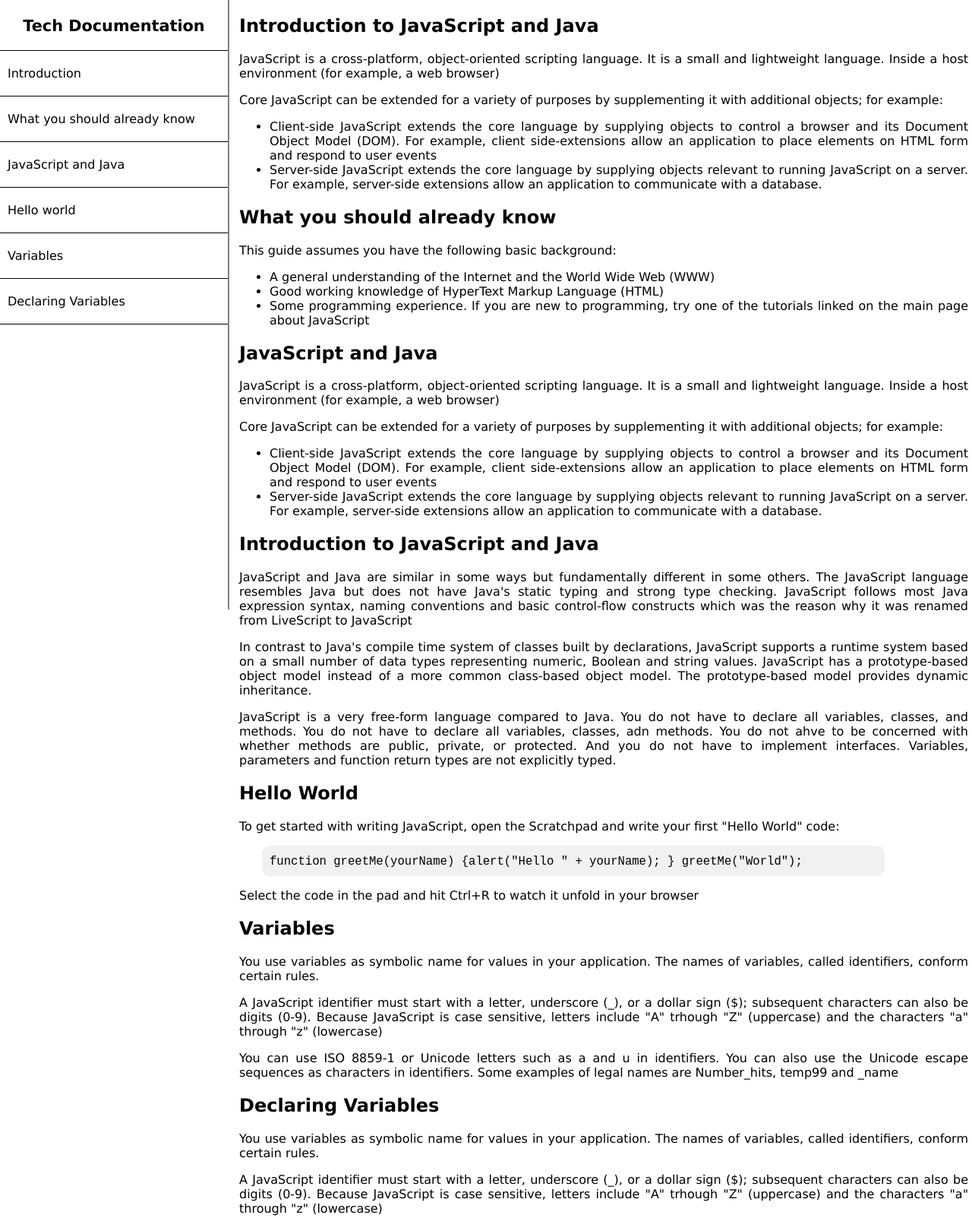
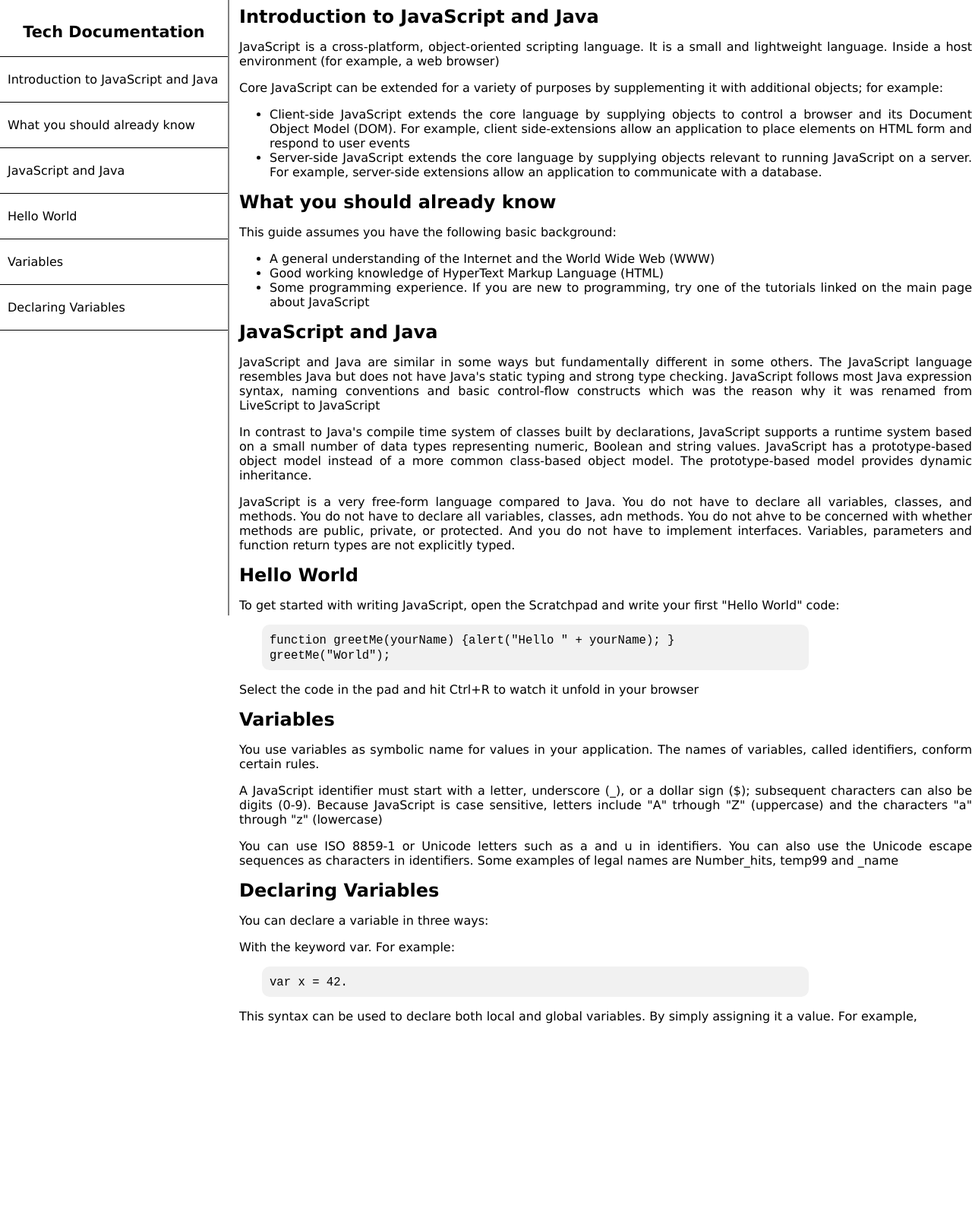
Before and after one commit to yoelalf/technical-documentation, a plain HTML site: page index.html in a window 1280 px wide. Shown: the top 1603 px of the page at 76% size. After the commit the page ends 1363 px from the top, so only its background shows below. Drawn offline with Linux system fonts and the light colour scheme.

Commit message:
changes1

```diff
--- a/index.html
+++ b/index.html
@@ -14,15 +14,21 @@
         <nav id="navbar">
             <header id="navbar-head">Tech Documentation</header>
             <ul>
-                <li><a class="nav-link" href="#intro">Introduction</a></li>
                 <li>
-                    <a class="nav-link" href="#what-you-should-know">What you should already know</a>
+                    <a class="nav-link" href="#intro">Introduction to JavaScript and Java</a>
+                </li>
+                <li>
+                    <a class="nav-link" href="#what-you-should-already-know">What you should already know</a>
                 </li>
                 <li>
                     <a class="nav-link" href="#javascript-and-java">JavaScript and Java</a>
                 </li>
-                <li><a class="nav-link" href="#hello-world">Hello world</a></li>
-                <li><a class="nav-link" href="#variables">Variables</a></li>
+                <li>
+                    <a class="nav-link" href="#hello-world">Hello World</a>
+                </li>
+                <li>
+                    <a class="nav-link" href="#variables">Variables</a>
+                </li>
                 <li>
                     <a class="nav-link" href="#declaring-variables">Declaring Variables</a>
                 </li>
@@ -30,8 +36,8 @@
         </nav>
     </div>
     <main id="main-doc">
-        <section class="main-section" id="intro">
-            <h2>Introduction to JavaScript and Java</h2>
+        <section class="main-section" id="Introduction_to_JavaScript_and_Java" >
+            <header id="intro">Introduction to JavaScript and Java</header>
             <p>
                 JavaScript is a cross-platform, object-oriented scripting language. It
                 is a small and lightweight language. Inside a host environment (for
@@ -56,8 +62,8 @@
                 </li>
             </ul>
         </section>
-        <section class="main-section" id="what-you-should-know">
-            <h2>What you should already know</h2>
+        <section class="main-section" id="What_you_should_already_know" >
+            <header id="what-you-should-already-know">What you should already know</header>
             <p>This guide assumes you have the following basic background:</p>
 
             <ul>
@@ -71,34 +77,8 @@
                 </li>
             </ul>
         </section>
-        <section class="main-section" id="javascript-and-java">
-            <h2>JavaScript and Java</h2>
-            <p>
-                JavaScript is a cross-platform, object-oriented scripting language. It
-                is a small and lightweight language. Inside a host environment (for
-                example, a web browser)
-            </p>
-            <p>
-                Core JavaScript can be extended for a variety of purposes by
-                supplementing it with additional objects; for example:
-            </p>
-            <ul>
-                <li>
-                    Client-side JavaScript extends the core language by supplying
-                    objects to control a browser and its Document Object Model (DOM).
-                    For example, client side-extensions allow an application to place
-                    elements on HTML form and respond to user events
-                </li>
-                <li>
-                    Server-side JavaScript extends the core language by supplying
-                    objects relevant to running JavaScript on a server. For example,
-                    server-side extensions allow an application to communicate with a
-                    database.
-                </li>
-            </ul>
-        </section>
-        <section class="main-section" id="hello-world">
-            <h2>Introduction to JavaScript and Java</h2>
+        <section class="main-section" id="Javascript_and_Java">
+            <header id="javascript-and-java">JavaScript and Java</header>
             <p>
                 JavaScript and Java are similar in some ways but fundamentally
                 different in some others. The JavaScript language resembles Java but
@@ -124,8 +104,8 @@
                 function return types are not explicitly typed.
             </p>
         </section>
-        <section class="main-section" id="hello-world">
-            <h2>Hello World</h2>
+        <section class="main-section" id="Hello_World">
+            <header id="hello-world">Hello World</header>
             <p>
                 To get started with writing JavaScript, open the Scratchpad and write your first "Hello World"
                 code:
@@ -141,8 +121,8 @@
                Select the code in the pad and hit Ctrl+R to watch it unfold in your browser
            </p>
         </section>
-        <section class="main-section" id="declaring-variables">
-            <h2>Variables</h2>
+        <section class="main-section" id="Variables">
+            <header id="variables">Variables</header>
             <p>
                 You use variables as symbolic name for values in your application. The names
                 of variables, called identifiers, conform certain rules.
@@ -157,20 +137,21 @@
                 sequences as characters in identifiers. Some examples of legal names are Number_hits, temp99 and _name
             </p>
         </section>
-        <section class="main-section" id="declaring-variables">
-            <h2>Declaring Variables</h2>
+        <section class="main-section" id="Declaring_Variables">
+            <header id="declaring-variables">Declaring Variables</header>
             <p>
-                You use variables as symbolic name for values in your application. The names
-                of variables, called identifiers, conform certain rules.
+               You can declare a variable in three ways:
             </p>
             <p>
-                A JavaScript identifier must start with a letter, underscore (_), or a dollar sign ($);
-                subsequent characters can also be digits (0-9). Because JavaScript is case sensitive, letters
-                include "A" trhough "Z" (uppercase) and the characters "a" through "z" (lowercase)
+                With the keyword var. For example:
             </p>
+            <div class="code">
+                <code>
+                    var x = 42.
+                </code>
+            </div>
             <p>
-                You can use ISO 8859-1 or Unicode letters such as a and u in identifiers. You can also use the Unicode escape
-                sequences as characters in identifiers. Some examples of legal names are Number_hits, temp99 and _name
+                This syntax can be used to declare both local and global variables. By simply assigning it a value. For example,
             </p>
         </section>
     </main>
--- a/styles.css
+++ b/styles.css
@@ -9,7 +9,7 @@ html{
 body {
   display: flex;
   flex-direction: row;
-  margin:0;
+
 }
 
 .nav-link {
@@ -27,6 +27,11 @@ body {
   border-bottom: 1px solid black;
   display: flex;
   padding:20px 10px;
+}
+
+header{
+  font-size: 1.5em;
+  font-weight: 600;
 }
 
 #navbar ul li:hover {
@@ -65,9 +70,8 @@ ul li{
   position: fixed;
   border-right: 2px solid grey;
   left: 0;
-  margin-left: 12px;
   height: 100%;
-  width: 40%;
+  width: 300px;
   max-width: 300px;
   margin-top: -8px;
   margin-bottom:0px;
@@ -78,7 +82,7 @@ ul li{
   background-color: rgb(241, 241, 241);
   padding: 10px;
   border-radius: 10px;
-  max-width: 800px;
+  max-width: 700px;
   margin-left: 30px;
 }
 .code code {
@@ -87,7 +91,6 @@ ul li{
 }
 #main-doc {
   position: absolute;
-  width: 75%;
   left: 300px;
   padding: 0 0 0 15px;
 }
@@ -96,12 +99,14 @@ ul li{
   body {
     display: block;
     position: inherit;
+    margin:10px;
   }
   #div-navbar {
     border-right: 0;
     border-bottom: 2px solid black;
     margin-top: inherit;
     width: 100vw;
+    height:425px;
     max-width: none;
     position: relative;
     top: 0;
```
